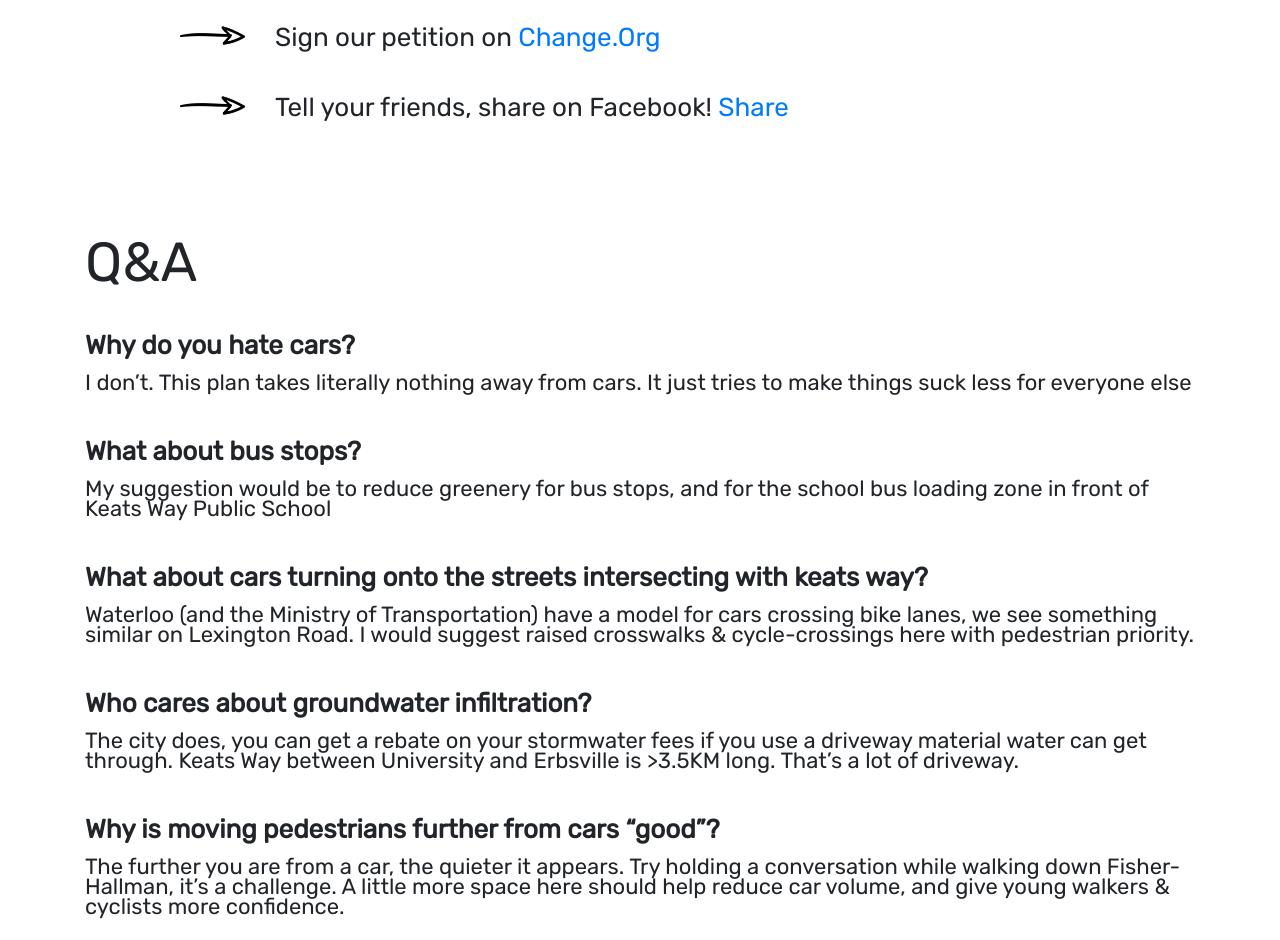
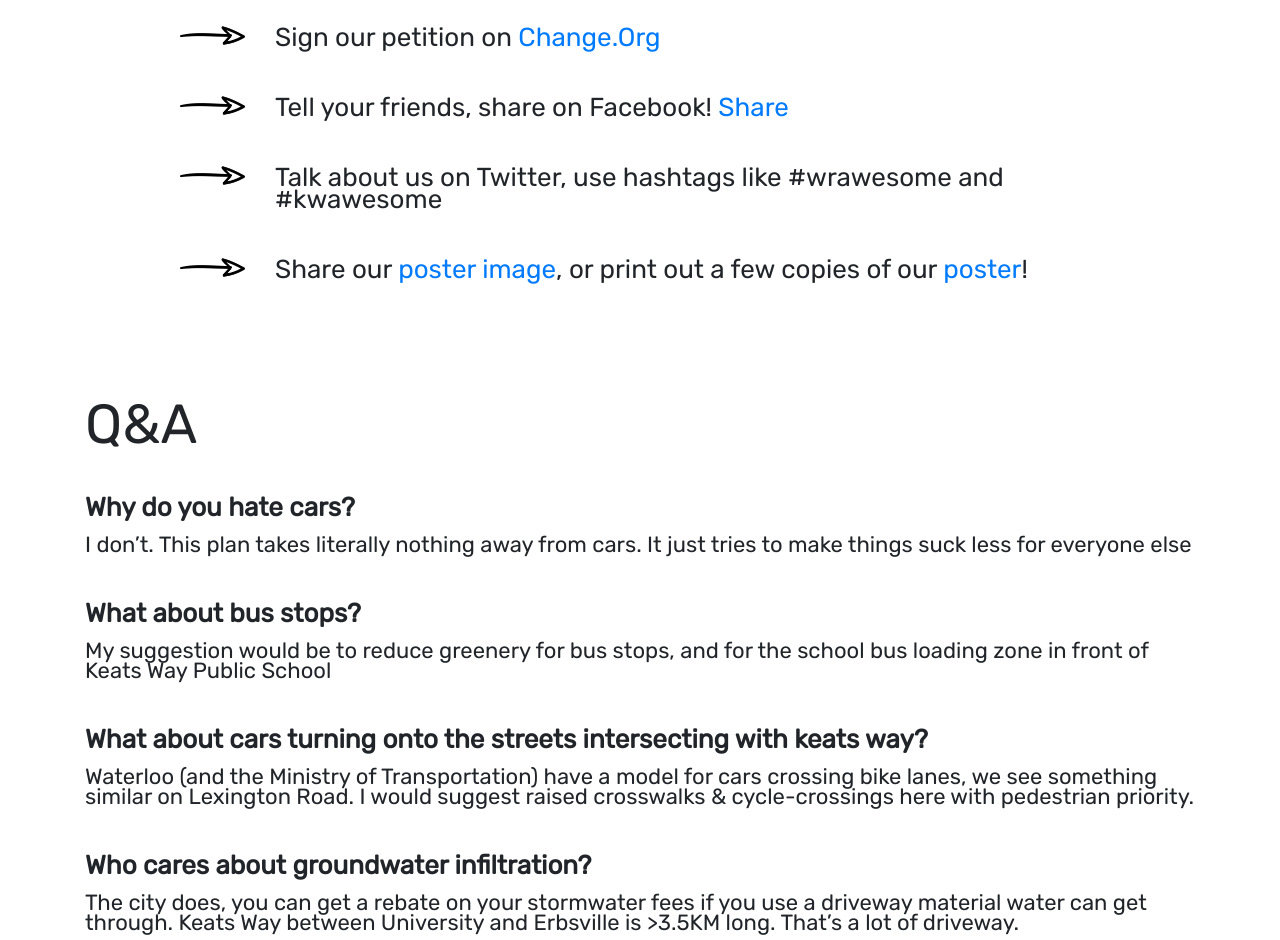
Before and after one commit to preinheimer/keats-way, a plain HTML site: page index.html in a window 1280 px wide. Shown: the part 4196-5136 px from the top of the page. Drawn offline with nearby package versions, Linux system fonts and the light colour scheme.

Commit message:
Add new poster assets and link to them

```diff
--- a/index.html
+++ b/index.html
@@ -382,6 +382,22 @@
               </div>
             </div>
           </div>
+          <div class="row">
+            <div class="col-sm-1 offset-sm-1 mobile-hide">
+              <img class="img-fluid" src="img/right-arrow-4.png" alt="" />
+            </div>
+            <div class="col-sm-12 col-md-9 py-4">
+              Talk about us on Twitter, use hashtags like #wrawesome and #kwawesome
+            </div>
+          </div>
+          <div class="row">
+            <div class="col-sm-1 offset-sm-1 mobile-hide">
+              <img class="img-fluid" src="img/right-arrow-4.png" alt="" />
+            </div>
+            <div class="col-sm-12 col-md-9 py-4">
+              Share our <a href="/assets/re-imagine keats way png.png">poster image</a>, or print out a few copies of our <a href="/assets/re-imagine keats way LETTER-print.pdf"> poster</a>!
+            </div>
+          </div>
         </div>
       </div>
 
```
Also changed, not shown: assets/re-imagine keats way png.png (added), 2 other files.
